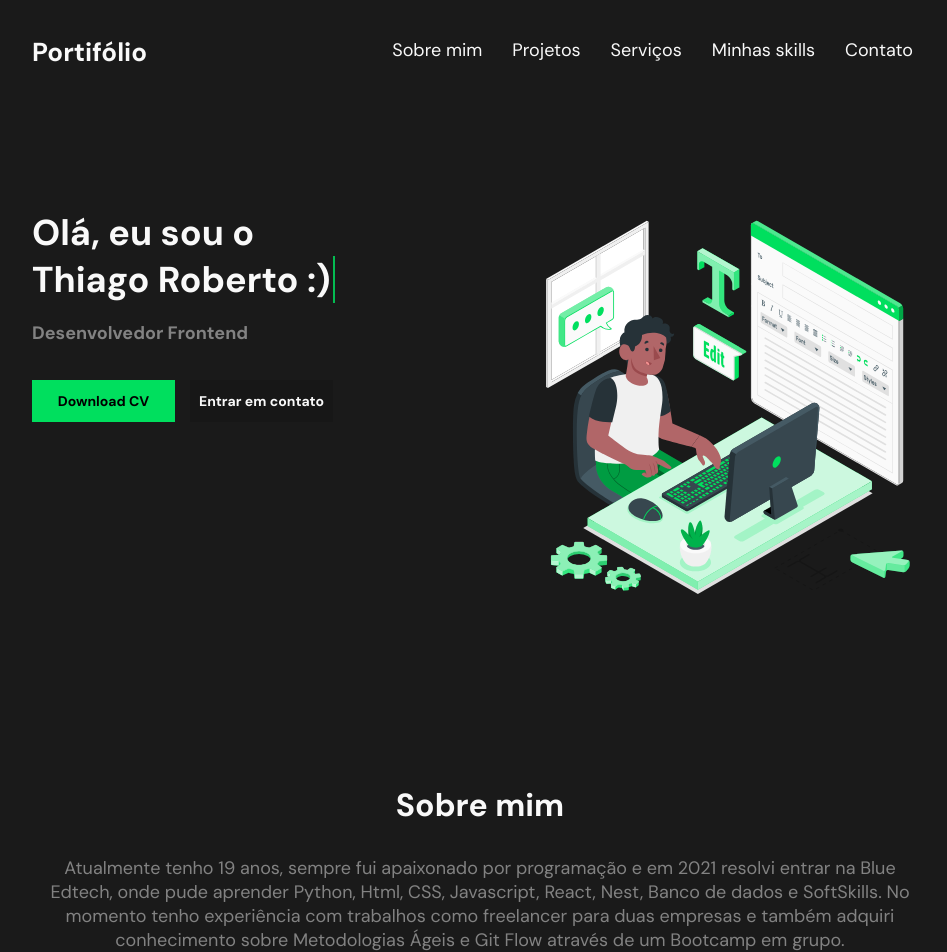
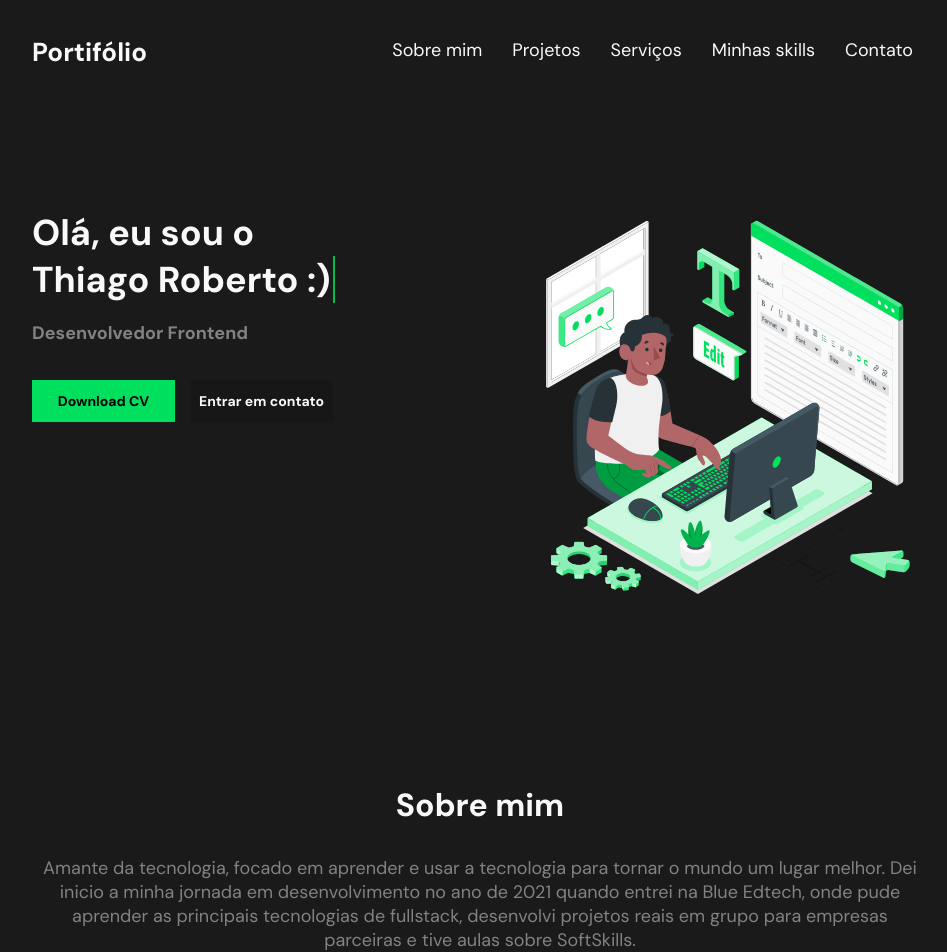
Before and after one commit to Thialves02/portifolio-react, a React (Create React App) app: page / in a window 1280 px wide. Shown: the top 952 px of the page, without its empty margins (160-1107 px from the left). Built offline with nearby package versions, Linux system fonts and the light colour scheme.

Commit message:
feat: atualizacao de curriculo e sobre

```diff
--- a/src/components/Projetos/Projeto.js
+++ b/src/components/Projetos/Projeto.js
@@ -140,12 +140,12 @@ export default function Projeto() {
           <h10>{projects[start].descricao}</h10>
           <h11>Tecnologias: {projects[start].tecnologias}</h11>
           <div className="projeto-button">
-            {projects[start].site != "" && (
+            {projects[start].site !== "" && (
               <a href={projects[start].site}>
                 <button>Visitar o site</button>
               </a>
             )}
-            {projects[start].repositorio != "" && (
+            {projects[start].repositorio !== "" && (
               <a href={projects[start].repositorio} target="_blank">
                 <button>Ir ao repositório</button>
               </a>
--- a/src/components/Sobre/Sobre.js
+++ b/src/components/Sobre/Sobre.js
@@ -8,8 +8,10 @@ export default function Sobre() {
         <>
         <div class="container-sobre-mim" id='sobre'>
             <h4 data-anime='top'>Sobre mim</h4>
-            <p data-anime='top'>Atualmente tenho 19 anos, sempre fui apaixonado por programação e em 2021 resolvi entrar na Blue Edtech, onde pude aprender Python, Html, CSS, Javascript, React, Nest, Banco de dados e SoftSkills.
-                No momento tenho experiência com trabalhos como freelancer para duas empresas e também adquiri conhecimento sobre Metodologias Ágeis e Git Flow através de um Bootcamp em grupo.
+            <p data-anime='top'>Amante da tecnologia, focado em aprender e usar a tecnologia para tornar o mundo um lugar melhor. Dei inicio a minha jornada em desenvolvimento no ano de 2021 quando entrei na Blue Edtech, onde pude aprender as principais tecnologias de fullstack, desenvolvi projetos reais em grupo para empresas parceiras e tive aulas sobre SoftSkills.<br></br>
+                                • Possuo experiência em desenvolvimento front end como freelancer e em tempo integral.<br></br>
+                                • Desenvolvo aplicações Web utilizando HTML5, CSS3, SASS, Javascript, JQuery, ReactJs (React Hooks, Router Dom, Context), Jest, MYSQL, Git, GitHub, APIS REST e FIGMA.<br></br>
+                                • Atualmente estou focado em aprimorar minhas habilidades em UI/UX utilizando figma, boas práticas e melhores formas de codificação em Javascript e React.<br></br>
             </p>
             <div className='container-informacoes' data-anime='bottom'>
                 <div className='informacao' >
```
Also changed, not shown: 1 other file (tests, documents, lock files or other folders).
